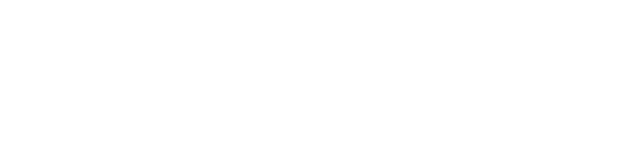
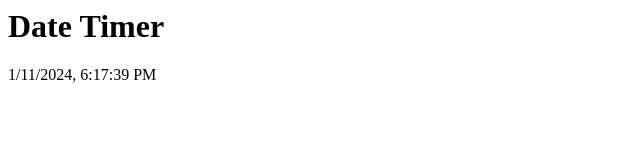
Before and after one commit to acciojob/js-timer-NikhilPeddireddy, a website: page main.html in a window 1280 px wide. Shown: the whole page, without its empty margins (0-640 px from the left). Drawn offline with Linux system fonts and the light colour scheme.

Commit message:
created a submission

```diff
--- a/main.html
+++ b/main.html
@@ -3,7 +3,8 @@
     <title>JS Timer</title>
   </head>
   <body>
-    <p id="timer"></p>
+   <h1>Date Timer</h1>
+  <p id="timer"></p>
 
     <script src="script.js"></script>
   </body>
--- a/script.js
+++ b/script.js
@@ -1 +1,11 @@
 // write js code here if required
+function updateTimer() {
+      const currentDate = new Date();
+      const formattedDateTime = currentDate.toLocaleString();
+      document.getElementById('timer').innerText = formattedDateTime;
+    }
+
+    setInterval(updateTimer, 1000);
+
+    // Initial update
+    updateTimer();
```
